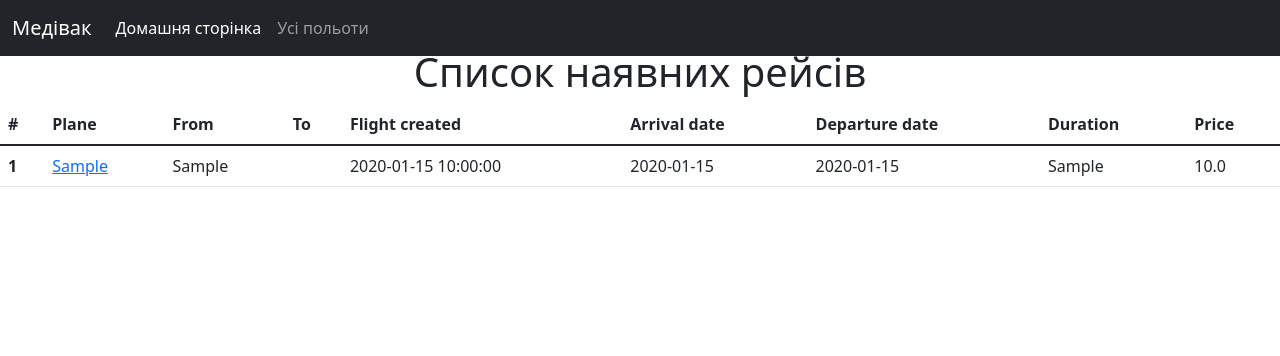
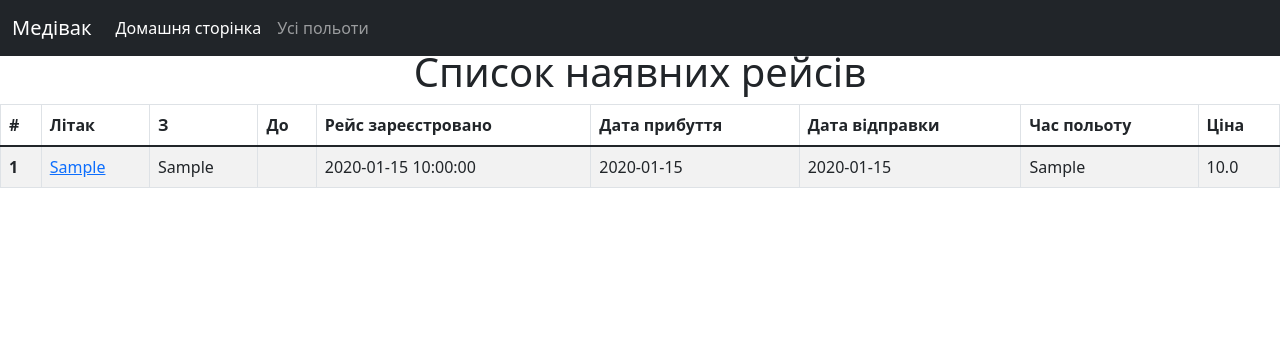
Before and after one commit to mezidia/django_labs, a Flask app: page /flights in a window 1280 px wide. Shown: the top 356 px of the page. Run offline with Flask 2, Linux system fonts and the light colour scheme; tables that the repository leaves empty hold one stand-in row (values such as "Sample post"); some libraries are stand-ins or nearby versions.

Commit message:
Update flights.html

```diff
--- a/templates/flights.html
+++ b/templates/flights.html
@@ -4,18 +4,18 @@
     {% if flights|length < 1 %}
     <h4>Наразі немає жодного польоту</h4>
     {% else %}
-    <table class="table">
+    <table class="table table-striped table-bordered">
         <thead>
         <tr>
             <th scope="col">#</th>
-            <th scope="col">Plane</th>
-            <th scope="col">From</th>
-            <th scope="col">To</th>
-            <th scope="col">Flight created</th>
-            <th scope="col">Arrival date</th>
-            <th scope="col">Departure date</th>
-            <th scope="col">Duration</th>
-            <th scope="col">Price</th>
+            <th scope="col">Літак</th>
+            <th scope="col">З</th>
+            <th scope="col">До</th>
+            <th scope="col">Рейс зареєстровано</th>
+            <th scope="col">Дата прибуття</th>
+            <th scope="col">Дата відправки</th>
+            <th scope="col">Час польоту</th>
+            <th scope="col">Ціна</th>
         </tr>
         </thead>
         <tbody>
```
